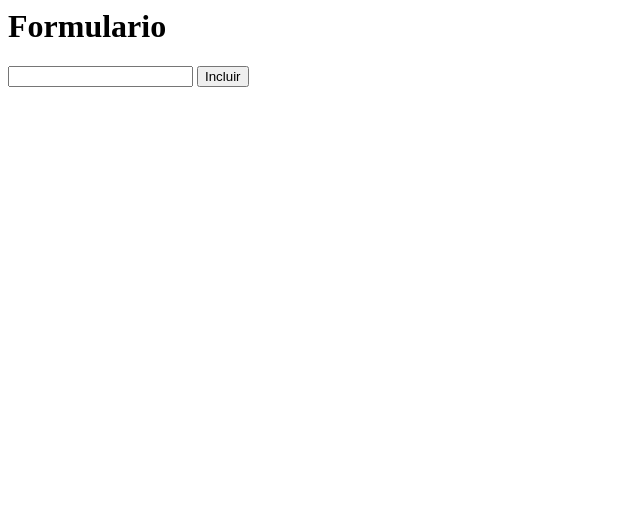
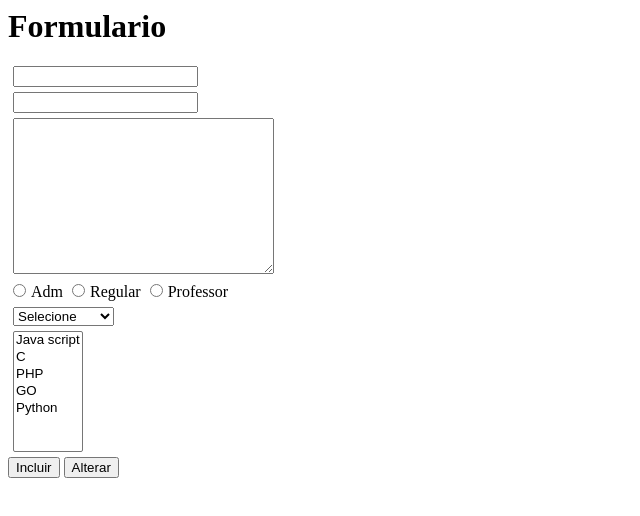
Before and after one commit to pdrVenancio/curso_web, a website: page 11Secao-HTML/Extruturando_exercicios/exercicos/form/form.html in a window 1280 px wide. Shown: the whole page, without its empty margins (0-640 px from the left). Drawn offline with Linux system fonts and the light colour scheme.

Commit message:
Formulario

```diff
--- a/11Secao-HTML/Extruturando_exercicios/exercicos/form/form.html
+++ b/11Secao-HTML/Extruturando_exercicios/exercicos/form/form.html
@@ -1,7 +1,47 @@
+
+<link rel="stylesheet" href="style.css">
+
+
 <h1>Formulario</h1>
 
-<form action="http://localhost:5500/usuarios" method="post">
+<form method="post">
+    <input type="hidden" name="id" >
     <input type="text" name="nome" >
-    <button>Incluir</button>
+    <input type="password" name="senha">
+    <textarea name="" id="" cols="30" rows="10"></textarea>
 
+    <div>
+        <input type="radio" name="tipo" value="admin">Adm
+        <input type="radio" name="tipo" value="regular">Regular
+        <input type="radio" name="tipo" value="professor">Professor
+    </div>
+
+    <select name="estado" >
+        <option>Selecione</option>
+        <option value="ac">Acre</option>
+        <option value="mg">Minas Gerais</option>
+        <option value="sp">Sao Paulo</option>
+    </select>
+
+    <select name="interesses" id="" multiple size="7">
+        <option value="js">Java script</option>
+        <option value="c">C</option>
+        <option value="php">PHP</option>
+        <option value="go">GO</option>
+        <option value="python">Python</option>
+    </select>
+
+    <button formaction="http://localhost:5500/usuarios">Incluir</button>
+    <button formaction="http://localhost:5500/usuarios/3">Alterar</button>
 </form>
+
+<style>
+    input, textarea, select{
+        display: block;
+        margin: 5px;
+    }
+    input[type=radio]{
+        display: inline;
+    }
+
+</style>
--- a/11Secao-HTML/Extruturando_exercicios/exercicos/form/package.json
+++ b/11Secao-HTML/Extruturando_exercicios/exercicos/form/package.json
@@ -13,5 +13,8 @@
   "dependencies": {
     "body-parser": "^1.20.2",
     "express": "^4.19.2"
+  },
+  "devDependencies": {
+    "nodemon": "^3.1.0"
   }
 }
```
Also changed, not shown: 11Secao-HTML/Extruturando_exercicios/exercicos/form/server.js (+6 -1 lines), 11Secao-HTML/Extruturando_exercicios/exercicos/form/style.css (added), 1 other file.
